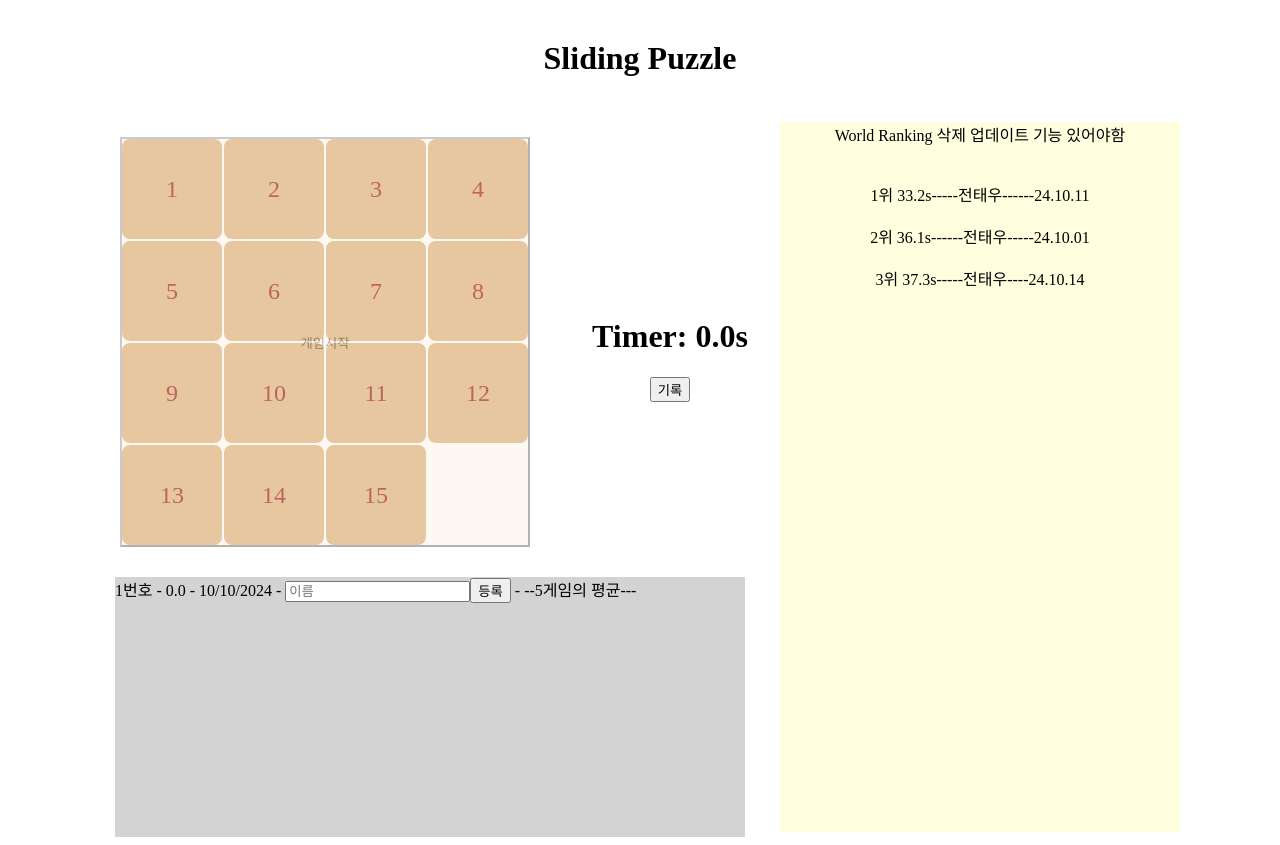
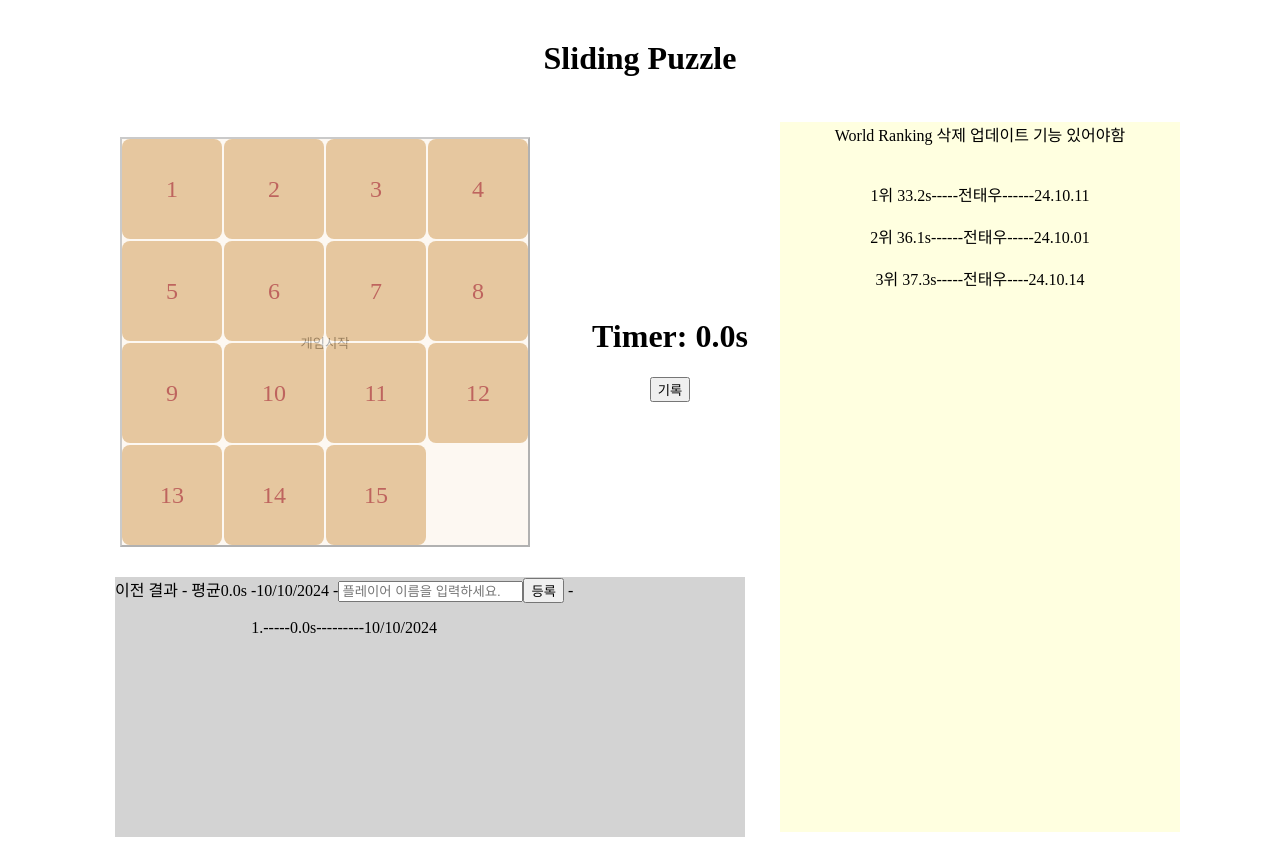
Before and after one commit to jeontw/Puzzle, a React (Create React App) app: page / in a window 1280 px wide. Both pictures are taken after a click on the button "등록". Built offline with nearby package versions, Linux system fonts and the light colour scheme.

Commit message:
no message

```diff
--- a/src/Puzzle/App.js
+++ b/src/Puzzle/App.js
@@ -9,6 +9,7 @@ const App = () => {
     const [isActive, setIsActive] = useState(false);
     const [isButtonVisible, setIsButtonVisible] = useState(true)
     const [seconds, setSeconds] = useState(0);
+    const [k,setk] = useState(0);
     return (
         <>
             <h1 className='제목'>Sliding Puzzle</h1>
@@ -24,11 +25,13 @@ const App = () => {
                         setIsButtonVisible={setIsButtonVisible}
                         seconds={seconds}
                         setSeconds={setSeconds}
+                        setk={setk}
                         />
                     </div>
                     <div className='기록'>
                         <Today
-                        seconds={seconds}
+
+                        k={k}
                         />
                         </div>
 
--- a/src/Puzzle/Stopwatch.jsx
+++ b/src/Puzzle/Stopwatch.jsx
@@ -1,6 +1,6 @@
 import React, { useEffect } from 'react';
 
-const Stopwatch = ({ isActive,setIsButtonVisible,seconds, setSeconds }) => {
+const Stopwatch = ({ isActive,setIsButtonVisible,seconds, setSeconds,setk }) => {
 
 
     useEffect(() => {
@@ -18,6 +18,7 @@ const Stopwatch = ({ isActive,setIsButtonVisible,seconds, setSeconds }) => {
     const handleReset = () => {
         setSeconds(0);
         setIsButtonVisible(true);
+        setk(seconds);
     };
 
     return (
--- a/src/Puzzle/Today.jsx
+++ b/src/Puzzle/Today.jsx
@@ -1,7 +1,55 @@
-import React from "react";
+import React, {useState} from "react";
 
-export default function Today({seconds}){
-    return(
-        <div>1번호 - {seconds.toFixed(1)} - {new Date().toLocaleDateString()} - <input type="text" placeholder="이름" /><button>등록</button> - --5게임의 평균---</div>
+export default function Today({ k }) {
+
+
+
+    const [names,setNames] = useState([]);
+    const [input,setInput] = useState('');
+
+
+
+    function 등록() {
+        setNames((pre) => {
+            return [input, ...pre]
+        });
+    }
+
+
+
+
+    const change = (e) => {
+        setInput(e.target.value);
+    }
+
+
+
+
+
+
+
+
+
+
+
+    return (
+        <div>
+            <div>이전 결과 - 평균
+                {k.toFixed(1)}s -
+                {new Date().toLocaleDateString()} -
+                <input type="text" value={input} onChange={change} placeholder="플레이어 이름을 입력하세요." />
+                <button onClick={등록}>등록</button> -
+                {names.map((name, idx) => {
+                    return <p key={idx}>
+                        {idx+1}.-----
+                        {k.toFixed(1)}s----
+                        {name}-----
+                        {new Date().toLocaleDateString()}
+                    </p>
+                })}
+            </div>
+        </div>
+
+
     )
 }
```
